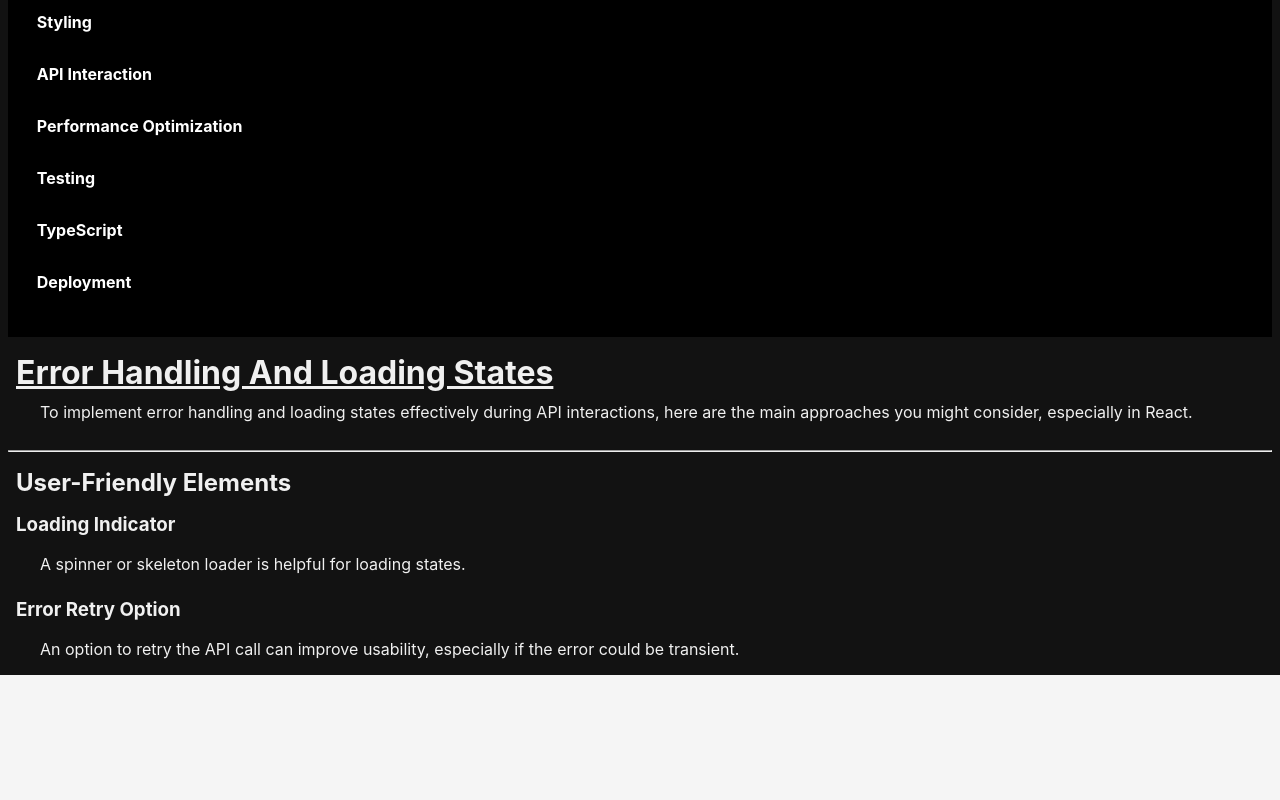
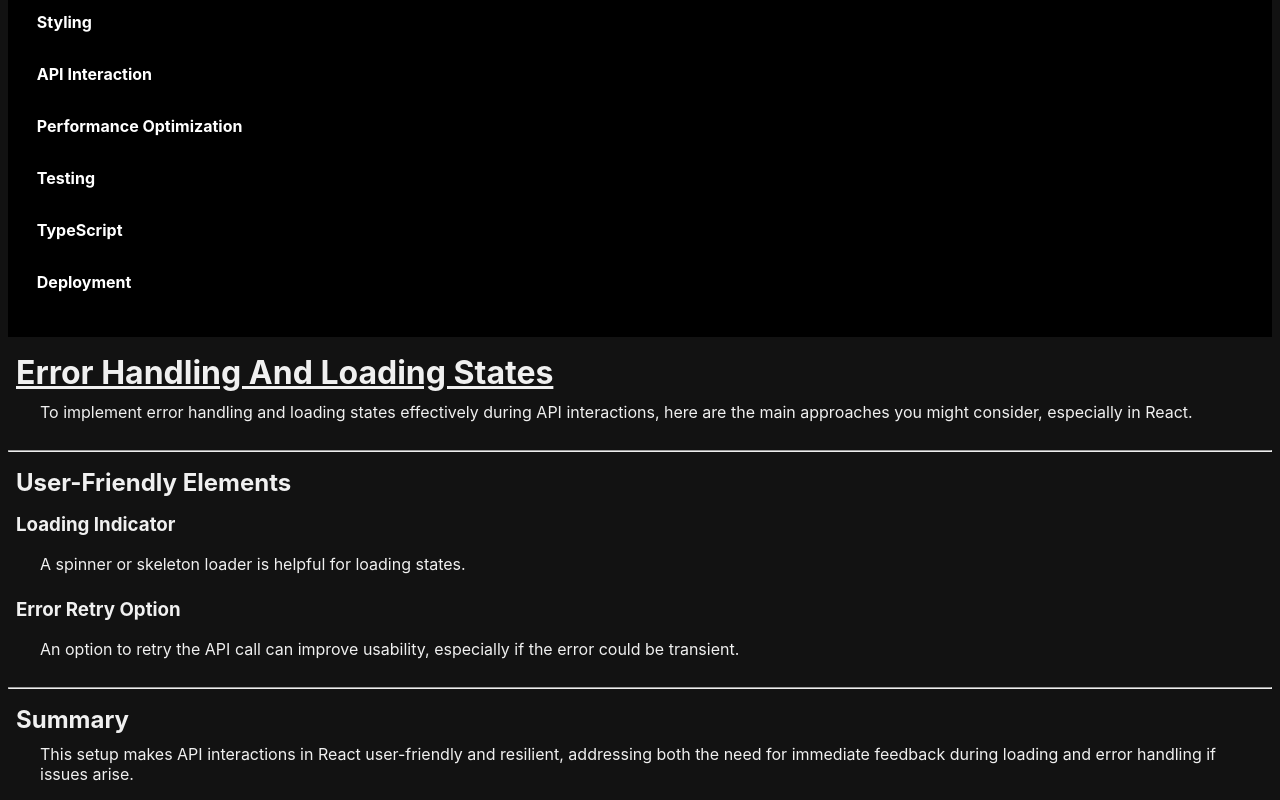
Before and after one commit to rees-kyle/react_showcase, a React (Create React App) app in the folder project/: page /react_showcase/error-handling-and-loading-states in a window 1280 px wide. Shown: the part 482-1282 px from the top of the page. Before the commit the page ends 1157 px from the top, so only its background shows below. Built offline with nearby package versions, Linux system fonts and the light colour scheme.

Commit message:
Add Summary component
- Added component file.
- Added to index in components folder.
- Imported and added component to page.

```diff
--- /dev/null
+++ b/project/src/components/api_interaction/error_handling_and_loading_states/Summary.js
@@ -0,0 +1,15 @@
+const Summary = () => {
+    return (
+        <div>
+            <br/>
+            <hr/>
+            <h2>Summary</h2>
+            <p>
+                This setup makes API interactions in React user-friendly and resilient,
+                addressing both the need for immediate feedback during loading and error handling if issues arise.
+            </p>
+        </div>
+    );
+};
+
+export default Summary;
--- a/project/src/components/api_interaction/error_handling_and_loading_states/index.js
+++ b/project/src/components/api_interaction/error_handling_and_loading_states/index.js
@@ -1,2 +1,3 @@
 export { default as ErrorHandlingAndLoadingStates } from './ErrorHandlingAndLoadingStates';
 export { default as UserFriendlyElements } from './UserFriendlyElements';
+export { default as Summary } from './Summary';
--- a/project/src/pages/api_interaction/ErrorHandlingAndLoadingStatesPage.js
+++ b/project/src/pages/api_interaction/ErrorHandlingAndLoadingStatesPage.js
@@ -1,6 +1,7 @@
 import {
   ErrorHandlingAndLoadingStates,
-  UserFriendlyElements
+  UserFriendlyElements,
+  Summary
 } from '../../components/api_interaction/error_handling_and_loading_states';
 
 const ErrorHandlingAndLoadingStatesPage = () => {
@@ -8,6 +9,7 @@ const ErrorHandlingAndLoadingStatesPage = () => {
     <>
       <ErrorHandlingAndLoadingStates />
       <UserFriendlyElements />
+      <Summary />
     </>
   );
 };
```
